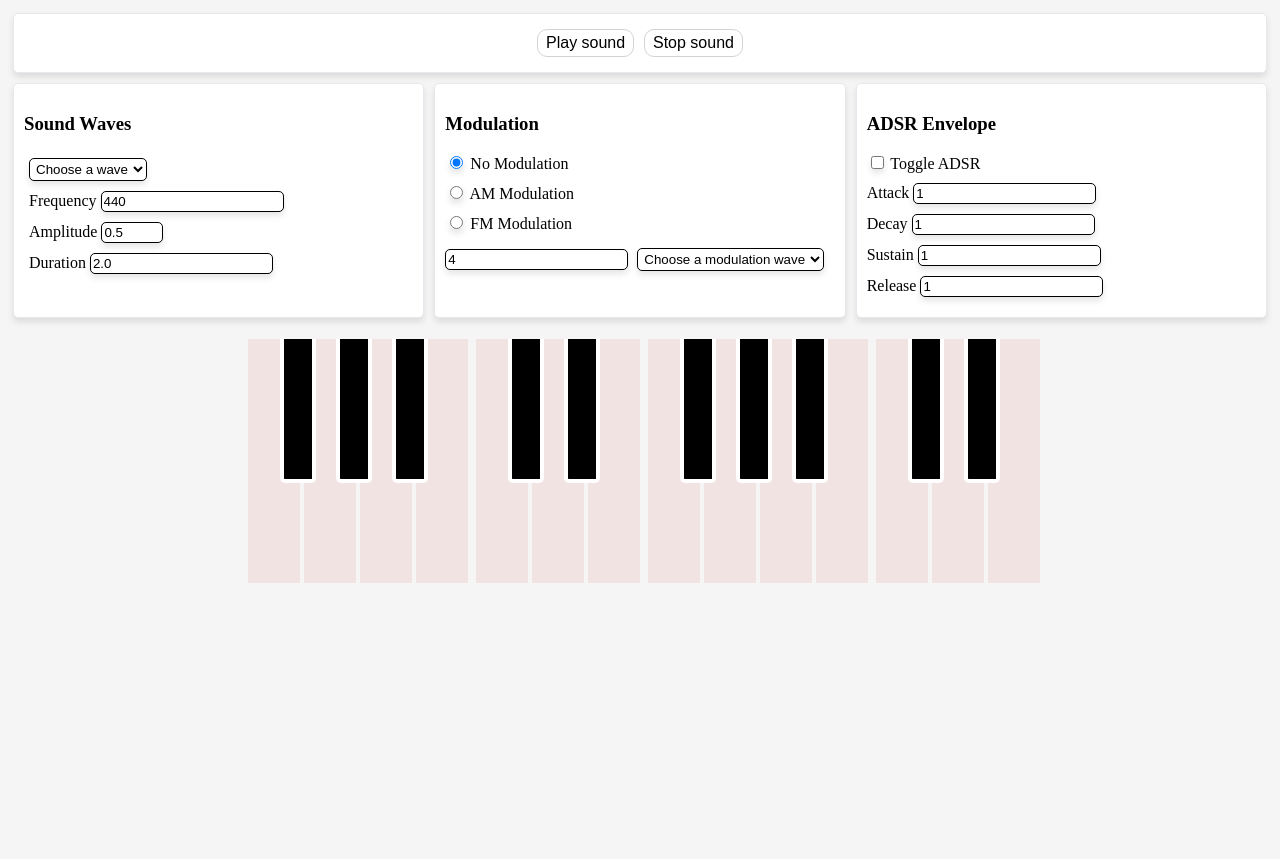
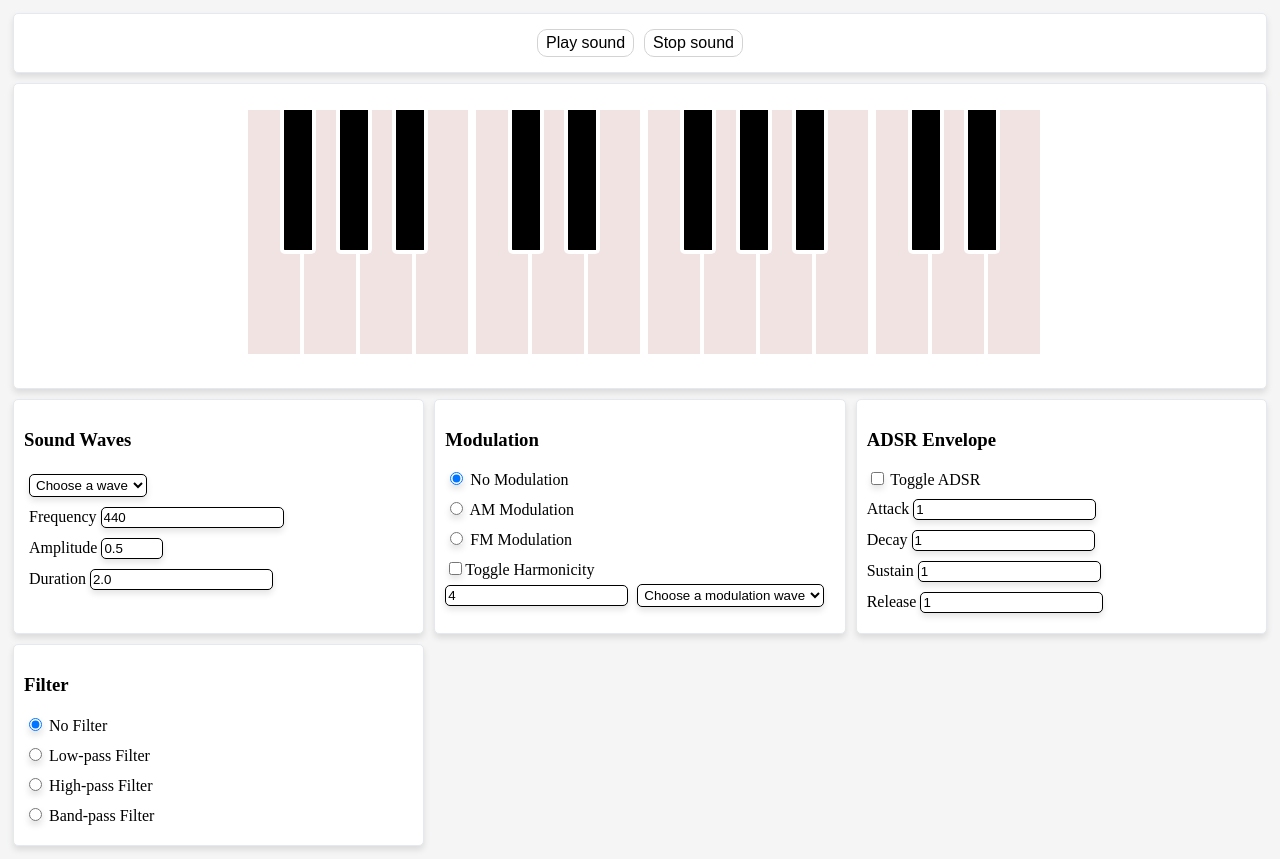
Before and after one commit to Dinotuna/APL, a plain HTML site: page index.htm in a window 1280 px wide. Both pictures are taken after a click on the button "Play sound". Before the commit the page ends 800 px from the top, so only its background shows below. Drawn offline with nearby package versions, Linux system fonts and the light colour scheme.

Commit message:
Added html and css for filter

```diff
--- a/index.htm
+++ b/index.htm
@@ -64,6 +64,12 @@
             <div id="modControls">
 
                 <label>
+                    <input type="checkbox" id="harmonicityToggle">Toggle Harmonicity
+                </label>
+
+                <br>
+
+                <label>
                     <input type="number" id="modulationFrequency" value="4" step="0.5" min="0.1">
                 </label>
 
@@ -107,6 +113,27 @@
 
         </div>
 
+        <div class="filterDiv">
+
+            <h3>Filter</h3>
+
+            <label>
+                <input type="radio" name="filterType" value="none" checked> No Filter
+            </label>
+            <label>
+                <input type="radio" name="filterType" value="lowPass"> Low-pass Filter
+            </label>
+            <label>
+                <input type="radio" name="filterType" value="highPass"> High-pass Filter
+            </label>
+
+            <label>
+                <input type="radio" name="filterType" value="bandPass"> Band-pass Filter
+            </label>
+
+
+        </div>
+
 
         <div class="pianoContainer">
             <ul class="pianoKeysList">
@@ -138,6 +165,8 @@
         </div>
 
 
+
+
     </div>
 </body>
 </html>
--- a/script.js
+++ b/script.js
@@ -18,6 +18,8 @@ async function main(customFrequency = null) {
   const sustainInput = parseFloat(document.getElementById("sustainInput").value);
   const releaseInput = parseFloat(document.getElementById("releaseInput").value);
   const adsrToggle = document.getElementById("adsrToggle").checked;
+  const useHarmonicity = document.getElementById("harmonicityToggle").checked;
+  const calculatedHarmonicity = useHarmonicity ? modulationFrequency : (modulationFrequency / frequencyValue);
 
   if (mySound) {
     mySound.stop();
@@ -31,10 +33,10 @@ async function main(customFrequency = null) {
 
   switch (modulationType) {
     case "am":
-      mySound = generate_am_wave(selectedWave, frequencyValue, amplitudeValue, durationValue, modulationFrequency, modWave);
+      mySound = generate_am_wave(selectedWave, frequencyValue, amplitudeValue, durationValue, calculatedHarmonicity, modWave);
       break;
     case "fm":
-      mySound = generate_fm_wave(selectedWave, frequencyValue, amplitudeValue, durationValue, modulationFrequency, modWave);
+      mySound = generate_fm_wave(selectedWave, frequencyValue, amplitudeValue, durationValue, calculatedHarmonicity, modWave);
       break;
     default:
       mySound = generate_wave(selectedWave, frequencyValue, amplitudeValue, durationValue);
@@ -84,8 +86,15 @@ pianoKeys.forEach((key, index) => {
 
 document.getElementById("modulationFrequency").addEventListener("input", (e) => {
   if (mySound && mySound.harmonicity) {
-    const freq = parseFloat(document.getElementById("frequencyInput").value);
-    mySound.harmonicity.value = parseFloat(e.target.value) / freq;
+    const val = parseFloat(e.target.value);
+    const useHarmonicity = document.getElementById("harmonicityToggle").checked;
+
+    if (useHarmonicity) {
+      mySound.harmonicity.value = val;
+    } else {
+      const freq = parseFloat(document.getElementById("frequencyInput").value);
+      mySound.harmonicity.value = val / freq;
+    }
   }
 });
 
@@ -112,12 +121,12 @@ function generate_wave(waveType, frequency, amplitude, duration) {
   return osc;
 }
 
-function generate_am_wave(waveType, frequency, amplitude, duration, modulationFrequency, modWave) {
+function generate_am_wave(waveType, frequency, amplitude, duration, calculatedHarmonicity, modWave) {
   const osc = new Tone.AMOscillator({
     type: waveType,
     frequency: frequency,
     volume: Tone.gainToDb(amplitude),
-    harmonicity: (modulationFrequency / frequency),
+    harmonicity: calculatedHarmonicity,
     modulationType: modWave,
   });
 
@@ -125,12 +134,12 @@ function generate_am_wave(waveType, frequency, amplitude, duration, modulationFr
   return osc;
 }
 
-function generate_fm_wave(waveType, frequency, amplitude, duration, modulationFrequency, modWave) {
+function generate_fm_wave(waveType, frequency, amplitude, duration, calculatedHarmonicity, modWave) {
   const osc = new Tone.FMOscillator({
     type: waveType,
     frequency: frequency,
     volume: Tone.gainToDb(amplitude),
-    harmonicity: (modulationFrequency / frequency),
+    harmonicity: calculatedHarmonicity,
     modulationType: modWave,
     modulationIndex: 10,
   });
--- a/style.css
+++ b/style.css
@@ -9,7 +9,7 @@ body {
 
 }
 
-.waveDiv, .modulationDiv, .adsrControls, .buttonDiv {
+.waveDiv, .modulationDiv, .adsrControls, .buttonDiv, .pianoContainer, .filterDiv {
   background-color: white;
   border-radius: 5px;
   border: 1px solid #e5e8ec;
@@ -21,7 +21,7 @@ body {
   flex-direction: column;
   align-items: flex-start;
   grid-column: 1;
-  grid-row: 2;
+  grid-row: 3;
   background-color: white;
   margin: 5px;
   padding: 10px;
@@ -78,7 +78,7 @@ select {
   display: flex;
   flex-direction: column;
   grid-column: 2;
-  grid-row: 2;
+  grid-row: 3;
   background-color: white;
   margin: 5px;
   padding: 10px;
@@ -90,7 +90,7 @@ select {
     flex-direction: column;
     justify-content: space-around;
     grid-column: 3;
-    grid-row: 2;
+    grid-row: 3;
     background-color: white;
     margin: 5px;
     padding: 10px;
@@ -109,8 +109,11 @@ select, input {
 .pianoContainer {
     display: flex;
     justify-content: center;
+    background-color: white;
     grid-column: 1 / -1;
-    grid-row: 3;
+    grid-row: 2;
+    margin: 5px;
+    padding: 10px;
 
 }
 
@@ -147,3 +150,14 @@ select, input {
     z-index: 2;
     margin: 0 -20px 0 -20px;
 }
+
+.filterDiv {
+  display: flex;
+  flex-direction: column;
+  align-items: flex-start;
+  grid-column: 1;
+  grid-row: 4;
+  background-color: white;
+  margin: 5px;
+  padding: 10px;
+}
```
